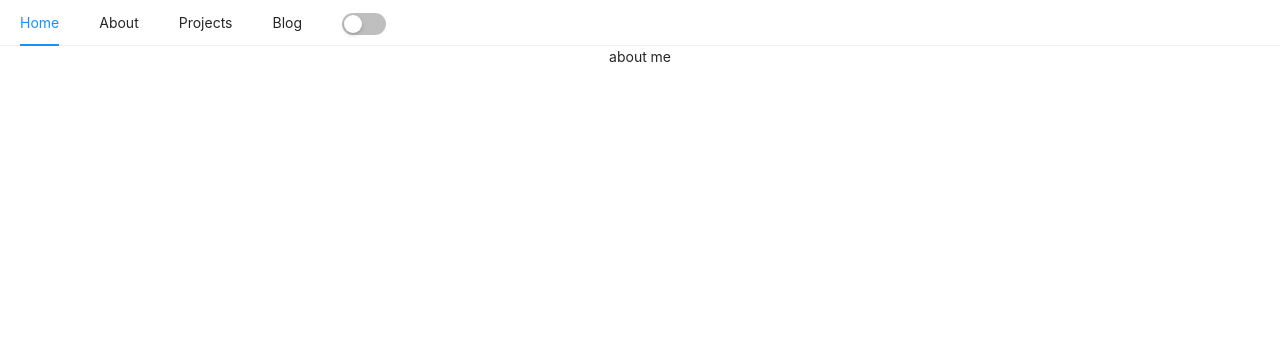
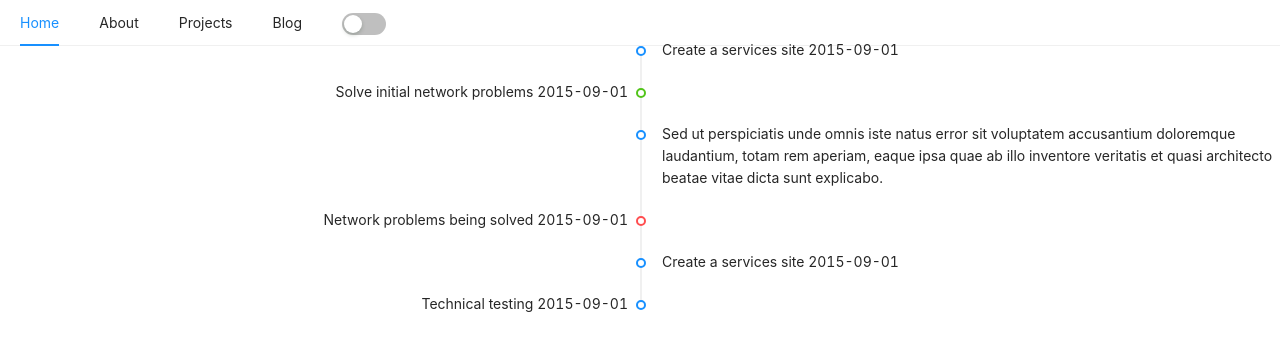
Before and after one commit to Hannahobote/portfoliov3, a React (Create React App) app: page /about in a window 1280 px wide. Shown: the top 350 px of the page. Built offline with nearby package versions, Linux system fonts and the light colour scheme.

Commit message:
added timeline

```diff
--- a/src/App.css
+++ b/src/App.css
@@ -36,3 +36,12 @@ body, html {
   color: black;
   border-color: #ffd064;
 }
+
+.ant-row, .ant-row-middle {
+  margin-top: 10px;
+}
+
+.ant-timeline, .ant-timeline-alternate {
+  margin-top: 10px;
+
+}
--- a/src/App.js
+++ b/src/App.js
@@ -16,11 +16,11 @@ function App() {
     <Mynavbar/>
         <Routes>
             <Route path="/" element={<Home/>} />
-            <Route path="/about" element={<About/>} />
-            <Route path="/projects" element={<Projects/>} />
+            <Route path="about" element={<About/>} />
+            <Route path="projects" element={<Projects/>} />
             {/*nested routes for blog*/}
-            <Route path="/blog" element={<Blog/>}>
-              <Route path="blog/git-basics" element={<GitBasics/>}></Route>
+            <Route path="blog" element={<Blog/>}>
+              <Route path="git" element={<GitBasics/>}></Route>
             </Route>
             <Route path="*" element={<Error/>} />
         </Routes>
--- a/src/pages/About.js
+++ b/src/pages/About.js
@@ -1,9 +1,22 @@
 import React from 'react'
+import { Timeline } from 'antd'
+//import {clockCircleOutlines} from '@ant-design/icons'
 
 export default function About() {
   return (
-    <div>
-      about me
-    </div>
+    <Timeline mode="alternate">
+    <Timeline.Item>Create a services site 2015-09-01</Timeline.Item>
+    <Timeline.Item color="green">Solve initial network problems 2015-09-01</Timeline.Item>
+    <Timeline.Item>
+      Sed ut perspiciatis unde omnis iste natus error sit voluptatem accusantium doloremque
+      laudantium, totam rem aperiam, eaque ipsa quae ab illo inventore veritatis et quasi architecto
+      beatae vitae dicta sunt explicabo.
+    </Timeline.Item>
+    <Timeline.Item color="red">Network problems being solved 2015-09-01</Timeline.Item>
+    <Timeline.Item>Create a services site 2015-09-01</Timeline.Item>
+    <Timeline.Item >
+      Technical testing 2015-09-01
+    </Timeline.Item>
+  </Timeline>
   )
 }
--- a/src/pages/Blog.js
+++ b/src/pages/Blog.js
@@ -4,9 +4,10 @@ import {Link} from 'react-router-dom';
 export default function Blog() {
   return (
     <div>
-      <Link to='/blog/git-basics'> git basics tutorial</Link>
-      <br></br>
-      my blog
+      <Link to='git'> git basics tutorial</Link>
+      <br/>
+      <Link to='hannah'> git basics tutorial</Link>
+
     </div>
   )
 }
--- a/src/pages/GitBasics.js
+++ b/src/pages/GitBasics.js
@@ -1,9 +1,11 @@
 import React from 'react'
+import { Outlet } from 'react-router-dom'
 
 export default function GitBasics() {
   return (
     <div>
       a tutorial, that i made, well, for myself hihi
+      <Outlet/>
     </div>
   )
 }
--- a/src/pages/Home.js
+++ b/src/pages/Home.js
@@ -1,22 +1,14 @@
 import React from 'react'
 import icon from '../img/icon.png'
-import { Row, Col} from 'antd';
+import { Row, Col, Button, Space} from 'antd';
 
 
 function Home() {
   return (
     <div>
-
-
-<Row gutter={[8, 24]}>
-          <Col span={8} />
-          <Col span={8} />
-          <Col span={8} />
-
-          <Col span={8} />
-          <Col span={8} />
-          <Col span={8} />
-        </Row>
+  <Row gutter={[8, 24]} align='middle'>
+    <Col Col span={8} md={24}> {/*empty col */}</Col>
+    <Col Col span={8} md={24}>
         <img
           src={icon}
           alt='icon'
@@ -27,19 +19,18 @@ function Home() {
           }}
         >
         </img>
-            <div className='my-primary-font-color'>
         <h4>Hello I'm Hannah Obote,</h4>
         <h4>an aspiring Fullstack Developer </h4>
-            </div>
 
-            <div
-            className='my-3'>
+      <Space size={'small'}>
+      <Button size='small' target={'_blank'} href='https://linkedin.com/in/hannah-obote-61110619a'>Linkedin</Button>
+      <Button size='small' target={'_blank'} href='https://github.com/Hannahobote'>Git Hub</Button>
+      <Button size='small' target={'_blank'} href='https://mail.google.com/mail/?view=cm&fs=1&to=hannah.obote@gmail.com'>Gmail</Button>
+      </Space>
 
-            <a href='https://linkedin.com/in/hannah-obote-61110619a' target='_blank' rel='noreferrer' className='btn btn-primary my-p-font mx-2'>LinkedIn</a>
-            <a href='https://github.com/Hannahobote'  target='_blank' rel='noreferrer'  className='btn btn-primary my-p-font mx-2'>GitHub</a>
-            <a href='https://mail.google.com/mail/?view=cm&fs=1&to=hannah.obote@gmail.com'  target='_blank' rel='noreferrer'  className='btn btn-primary my-p-font mx-2'>Gmail</a>
-
-            </div>
+    </Col>
+    <Col Col span={8} md={24}>{/*empty col */}</Col>
+  </Row>
 
     </div>
   )
```
Lines whose indentation alone changed are shown as unchanged.
